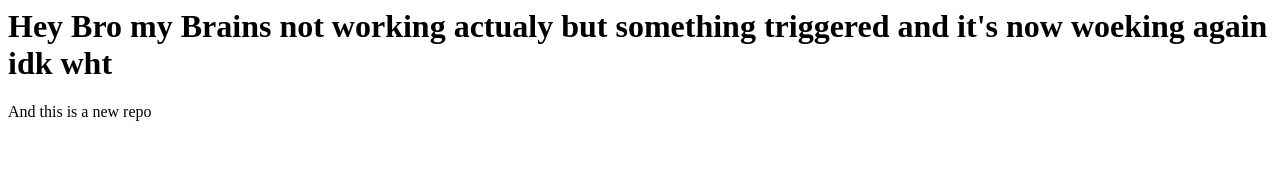
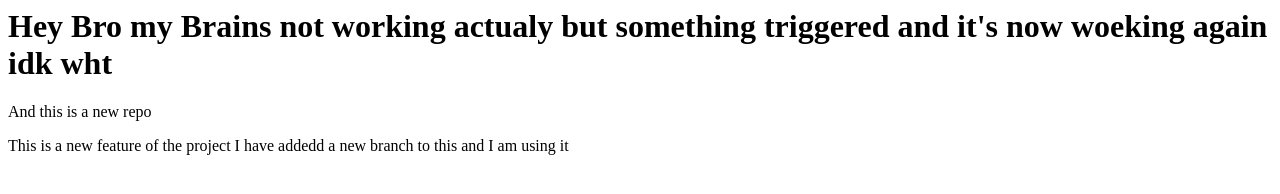
Before and after one commit to Meghana2001p/LocalRepository, a plain HTML site: page index.html in a window 1280 px wide. Drawn offline with Linux system fonts and the light colour scheme.

Commit message:
A new line or paragraph in the readme file

```diff
--- a/index.html
+++ b/index.html
@@ -1,3 +1,5 @@
 <h1>Hey Bro my Brains not working actualy but something triggered and it's now woeking again idk wht
 </h1>
 <p>And this is   a new repo</p>
+
+<p>This is a new feature of the project I have addedd a new branch to this and I am using it </p>
```
